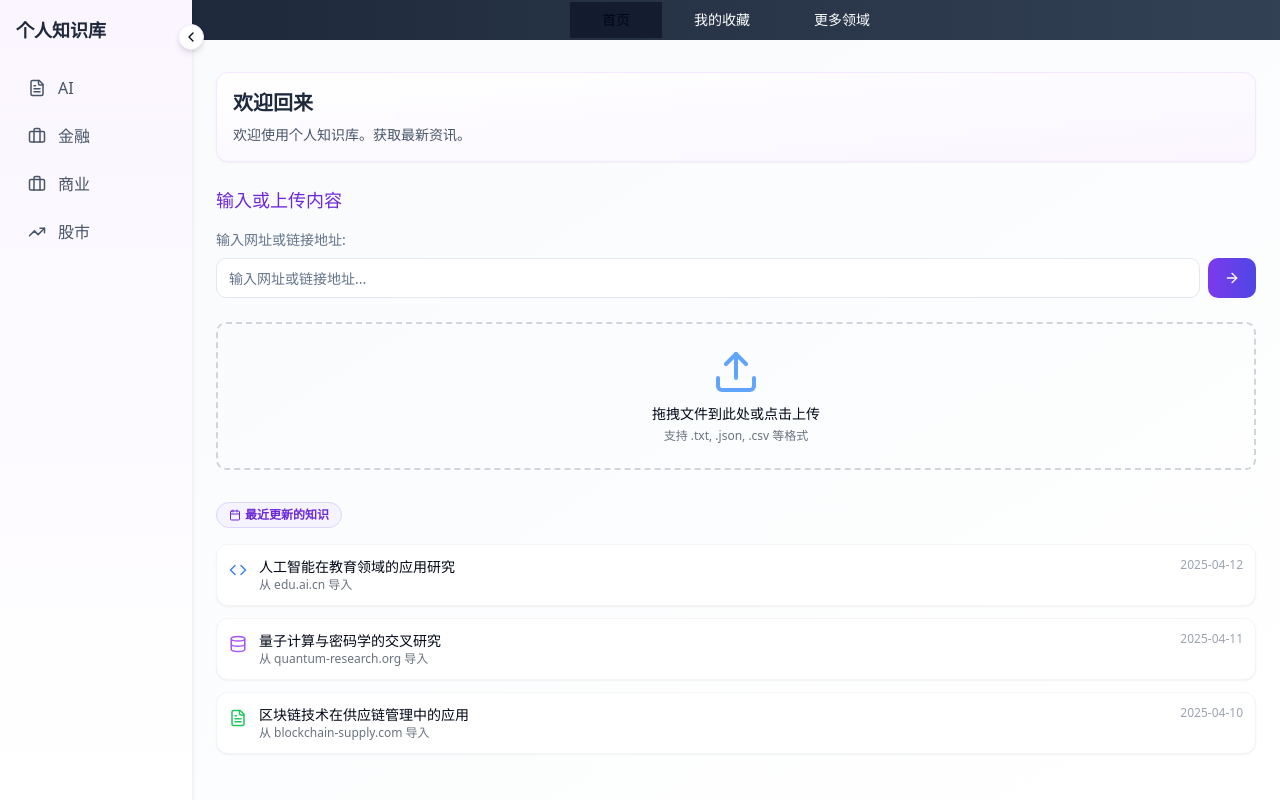
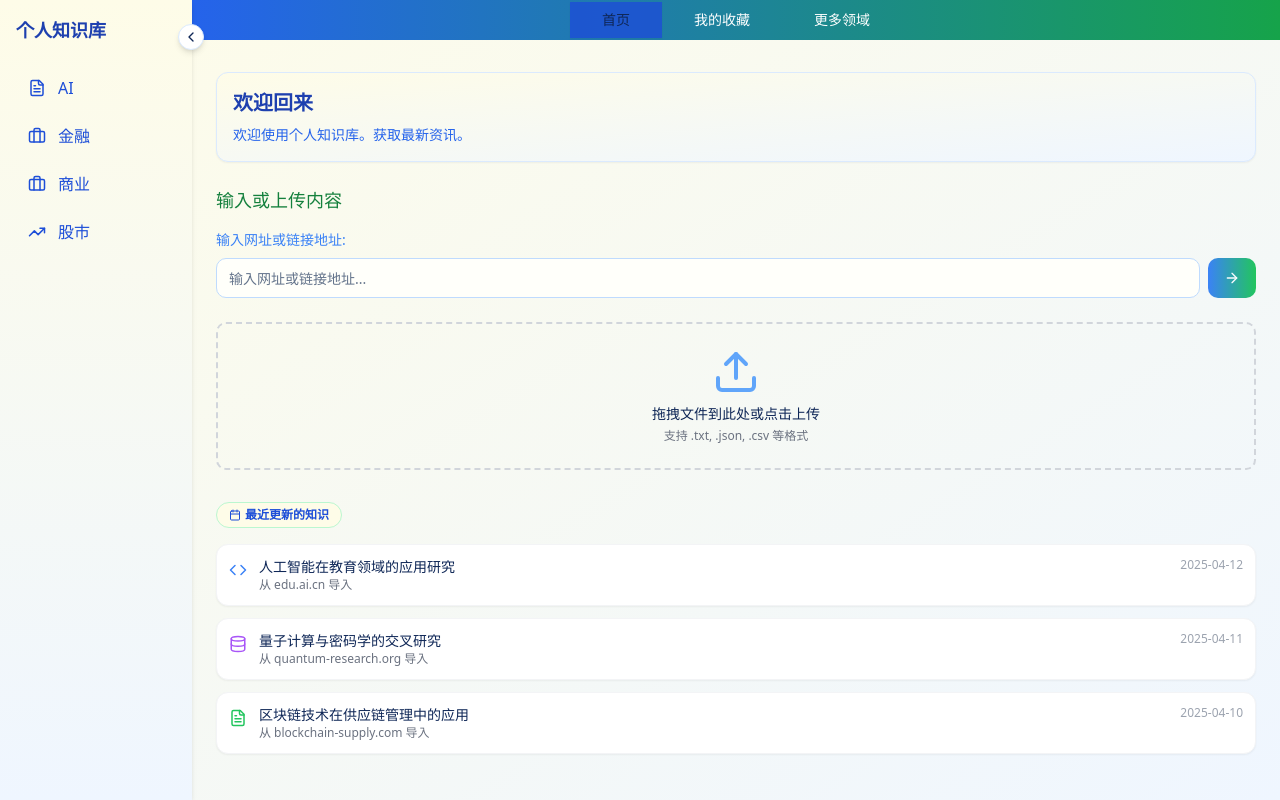
Before and after one commit to YiErWuXiu/personal-knowledge-hub-front, a React (Vite) app: page / in a window 1280 px wide. Built offline with nearby package versions, Linux system fonts and the light colour scheme.

Commit message:
Refactor: Update app colors

```diff
--- a/src/components/Sidebar.tsx
+++ b/src/components/Sidebar.tsx
@@ -13,17 +13,17 @@ const Sidebar = () => {
   }
 
   return (
-    <div className={`${isCollapsed ? 'w-12' : 'w-48'} bg-gradient-to-b from-purple-50 to-white min-h-screen p-4 flex flex-col relative transition-all duration-300 shadow-md`}>
+    <div className={`${isCollapsed ? 'w-12' : 'w-48'} bg-gradient-to-b from-yellow-50 to-blue-50 min-h-screen p-4 flex flex-col relative transition-all duration-300 shadow-md`}>
       {/* Collapse Toggle Button */}
       <button
         onClick={() => setIsCollapsed(!isCollapsed)}
-        className="absolute -right-3 top-6 bg-white rounded-full p-1 shadow-md hover:bg-purple-50 z-10 border border-purple-100"
+        className="absolute -right-3 top-6 bg-white rounded-full p-1 shadow-md hover:bg-yellow-50 z-10 border border-blue-100"
       >
         {isCollapsed ? <ChevronRight size={16} /> : <ChevronLeft size={16} />}
       </button>
 
       <div className="mb-6">
-        {!isCollapsed && <h2 className="text-lg font-semibold text-slate-800">个人知识库</h2>}
+        {!isCollapsed && <h2 className="text-lg font-semibold text-blue-800">个人知识库</h2>}
       </div>
 
       <nav className="space-y-2">
@@ -80,7 +80,7 @@ const SidebarItem = ({
       className={`flex items-center gap-3 px-3 py-2 rounded-md transition-colors ${
         isActive
           ? "premium-sidebar-item shadow-sm"
-          : "text-slate-600 hover:bg-purple-50 hover:text-purple-700"
+          : "text-blue-700 hover:bg-green-50 hover:text-green-700"
       }`}
       title={isCollapsed ? label : ""}
     >
--- a/src/index.css
+++ b/src/index.css
@@ -5,82 +5,83 @@
 
 @layer base {
   :root {
-    --background: 0 0% 100%;
-    --foreground: 222.2 84% 4.9%;
+    --background: 60 100% 99%;
+    --foreground: 220 70% 20%;
 
     --card: 0 0% 100%;
-    --card-foreground: 222.2 84% 4.9%;
+    --card-foreground: 220 70% 20%;
 
     --popover: 0 0% 100%;
-    --popover-foreground: 222.2 84% 4.9%;
+    --popover-foreground: 220 70% 20%;
 
-    --primary: 240 5.9% 10%;
+    --primary: 200 90% 50%;
     --primary-foreground: 210 40% 98%;
 
-    --secondary: 240 4.8% 95.9%;
-    --secondary-foreground: 222.2 47.4% 11.2%;
+    --secondary: 120 60% 95%;
+    --secondary-foreground: 120 50% 25%;
 
-    --muted: 210 40% 96.1%;
+    --muted: 60 30% 96%;
     --muted-foreground: 215.4 16.3% 46.9%;
 
-    --accent: 262 83% 58%;
-    --accent-foreground: 210 40% 98%;
+    --accent: 55 90% 60%;
+    --accent-foreground: 55 90% 15%;
 
     --destructive: 0 84.2% 60.2%;
     --destructive-foreground: 210 40% 98%;
 
-    --border: 214.3 31.8% 91.4%;
-    --input: 214.3 31.8% 91.4%;
-    --ring: 222.2 84% 4.9%;
+    --border: 220 20% 90%;
+    --input: 220 20% 90%;
+    --ring: 200 90% 50%;
 
     --radius: 0.75rem;
 
-    --sidebar-background: 240 5% 98%;
-    --sidebar-foreground: 240 5.3% 26.1%;
-    --sidebar-primary: 262 83% 58%;
+    --sidebar-background: 60 100% 97%;
+    --sidebar-foreground: 220 70% 20%;
+    --sidebar-primary: 200 90% 50%;
     --sidebar-primary-foreground: 0 0% 100%;
-    --sidebar-accent: 240 4.8% 95.9%;
-    --sidebar-accent-foreground: 240 5.9% 10%;
-    --sidebar-border: 263 85% 95%;
-    --sidebar-ring: 262 83% 58%;
+    --sidebar-accent: 120 60% 95%;
+    --sidebar-accent-foreground: 120 50% 25%;
+    --sidebar-border: 55 90% 85%;
+    --sidebar-ring: 200 90% 50%;
   }
 
   .dark {
-    --background: 222.2 84% 4.9%;
+    --background: 220 50% 10%;
     --foreground: 210 40% 98%;
 
-    --card: 222.2 84% 4.9%;
+    --card: 220 50% 10%;
     --card-foreground: 210 40% 98%;
 
-    --popover: 222.2 84% 4.9%;
+    --popover: 220 50% 10%;
     --popover-foreground: 210 40% 98%;
 
-    --primary: 210 40% 98%;
-    --primary-foreground: 222.2 47.4% 11.2%;
+    --primary: 200 90% 40%;
+    --primary-foreground: 210 40% 98%;
 
-    --secondary: 217.2 32.6% 17.5%;
-    --secondary-foreground: 210 40% 98%;
+    --secondary: 120 30% 20%;
+    --secondary-foreground: 120 60% 95%;
 
     --muted: 217.2 32.6% 17.5%;
     --muted-foreground: 215 20.2% 65.1%;
 
-    --accent: 262 83% 58%;
-    --accent-foreground: 210 40% 98%;
+    --accent: 55 70% 45%;
+    --accent-foreground: 55 100% 95%;
 
     --destructive: 0 62.8% 30.6%;
     --destructive-foreground: 210 40% 98%;
 
     --border: 217.2 32.6% 17.5%;
     --input: 217.2 32.6% 17.5%;
-    --ring: 212.7 26.8% 83.9%;
-    --sidebar-background: 240 5.9% 10%;
-    --sidebar-foreground: 240 4.8% 95.9%;
-    --sidebar-primary: 262 83% 58%;
+    --ring: 200 90% 40%;
+
+    --sidebar-background: 220 40% 15%;
+    --sidebar-foreground: 210 40% 98%;
+    --sidebar-primary: 200 90% 40%;
     --sidebar-primary-foreground: 0 0% 100%;
-    --sidebar-accent: 240 3.7% 15.9%;
-    --sidebar-accent-foreground: 240 4.8% 95.9%;
-    --sidebar-border: 240 3.7% 15.9%;
-    --sidebar-ring: 262 83% 58%;
+    --sidebar-accent: 120 30% 20%;
+    --sidebar-accent-foreground: 120 60% 95%;
+    --sidebar-border: 217.2 32.6% 17.5%;
+    --sidebar-ring: 200 90% 40%;
   }
 }
 
@@ -96,18 +97,18 @@
 
 @layer components {
   .premium-card {
-    @apply bg-gradient-to-br from-white to-purple-50 shadow-lg border border-purple-100;
+    @apply bg-gradient-to-br from-yellow-50 to-blue-50 shadow-lg border border-blue-100;
   }
 
   .premium-header {
-    @apply bg-gradient-to-r from-slate-800 to-slate-700;
+    @apply bg-gradient-to-r from-blue-600 to-green-600;
   }
 
   .premium-button {
-    @apply bg-gradient-to-r from-violet-600 to-indigo-600 hover:from-violet-700 hover:to-indigo-700 text-white;
+    @apply bg-gradient-to-r from-blue-500 to-green-500 hover:from-blue-600 hover:to-green-600 text-white;
   }
 
   .premium-sidebar-item {
-    @apply bg-gradient-to-r from-purple-100 to-indigo-100 text-purple-800;
+    @apply bg-gradient-to-r from-yellow-100 to-green-100 text-blue-800;
   }
 }
--- a/src/pages/Index.tsx
+++ b/src/pages/Index.tsx
@@ -41,7 +41,7 @@ const Index = () => {
   ];
 
   return (
-    <div className="flex min-h-screen bg-gradient-to-br from-slate-50 to-white">
+    <div className="flex min-h-screen bg-gradient-to-br from-yellow-50 to-blue-50">
       {/* Left Sidebar */}
       <Sidebar />
 
@@ -52,20 +52,20 @@ const Index = () => {
           <TabsList className="w-full rounded-none premium-header">
             <TabsTrigger
               value="home"
-              className="data-[state=active]:bg-slate-900/80 text-white px-8 py-2 rounded-none"
+              className="data-[state=active]:bg-blue-700/80 text-white px-8 py-2 rounded-none"
             >
               首页
             </TabsTrigger>
             <TabsTrigger
               value="favorites"
-              className="data-[state=active]:bg-slate-900/80 text-white px-8 py-2 rounded-none"
+              className="data-[state=active]:bg-blue-700/80 text-white px-8 py-2 rounded-none"
               onClick={() => navigate('/favorites')}
             >
               我的收藏
             </TabsTrigger>
             <TabsTrigger
               value="more-areas"
-              className="data-[state=active]:bg-slate-900/80 text-white px-8 py-2 rounded-none"
+              className="data-[state=active]:bg-blue-700/80 text-white px-8 py-2 rounded-none"
               onClick={() => navigate('/more-areas')}
             >
               更多领域
@@ -77,22 +77,22 @@ const Index = () => {
             {/* Welcome Card */}
             <Card className="mb-6 premium-card">
               <CardContent className="p-4">
-                <h2 className="text-xl font-bold text-slate-800 mb-2">欢迎回来</h2>
-                <p className="text-sm text-slate-600">欢迎使用个人知识库。获取最新资讯。</p>
+                <h2 className="text-xl font-bold text-blue-800 mb-2">欢迎回来</h2>
+                <p className="text-sm text-blue-600">欢迎使用个人知识库。获取最新资讯。</p>
               </CardContent>
             </Card>
 
             {/* Content Input Section */}
             <div className="mb-6">
-              <h3 className="text-lg mb-4 text-violet-700 font-medium">输入或上传内容</h3>
+              <h3 className="text-lg mb-4 text-green-700 font-medium">输入或上传内容</h3>
 
               {/* Text Input */}
               <div className="mb-6">
-                <p className="text-sm text-slate-500 mb-2">输入网址或链接地址:</p>
+                <p className="text-sm text-blue-500 mb-2">输入网址或链接地址:</p>
                 <div className="flex gap-2">
                   <Input
                     placeholder="输入网址或链接地址..."
-                    className="flex-1 border-slate-200 focus:border-violet-300"
+                    className="flex-1 border-blue-200 focus:border-green-300"
                     value={searchValue}
                     onChange={(e) => setSearchValue(e.target.value)}
                   />
@@ -108,7 +108,7 @@ const Index = () => {
 
             {/* Recent Knowledge */}
             <div className="mt-8">
-              <Badge variant="outline" className="bg-violet-50 text-violet-700 border-violet-200 flex w-fit items-center gap-1 px-3 py-1 mb-4">
+              <Badge variant="outline" className="bg-yellow-50 text-blue-700 border-green-200 flex w-fit items-center gap-1 px-3 py-1 mb-4">
                 <Calendar className="h-3 w-3" />
                 <span>最近更新的知识</span>
               </Badge>
@@ -125,7 +125,7 @@ const Index = () => {
           <TabsContent value="favorites">
             <div className="p-6">
               <h2 className="text-xl font-semibold mb-4">我的收藏</h2>
-              <p className="text-slate-500">点击下方按钮查看我的收藏页面。</p>
+              <p className="text-blue-500">点击下方按钮查看我的收藏页面。</p>
               <Button
                 className="mt-4 premium-button"
                 onClick={() => navigate('/favorites')}
@@ -139,7 +139,7 @@ const Index = () => {
           <TabsContent value="more-areas">
             <div className="p-6">
               <h2 className="text-xl font-semibold mb-4">更多领域</h2>
-              <p className="text-slate-500">点击下方按钮查看更多领域页面。</p>
+              <p className="text-blue-500">点击下方按钮查看更多领域页面。</p>
               <Button
                 className="mt-4 premium-button"
                 onClick={() => navigate('/more-areas')}
--- a/tailwind.config.ts
+++ b/tailwind.config.ts
@@ -64,17 +64,19 @@ export default {
 					ring: 'hsl(var(--sidebar-ring))'
 				},
 				knowledge: {
-					ai: '#4a8ef9',
-					quantum: '#a667e4',
-					bio: '#4caf50',
-					web: '#9163cb',
-					blockchain: '#2aa198'
+					ai: '#3B82F6',
+					quantum: '#22C55E',
+					bio: '#EAB308',
+					web: '#0EA5E9',
+					blockchain: '#14B8A6'
 				},
 				premium: {
-					purple: '#9b87f5',
-					violet: '#7E69AB',
-					softPurple: '#E5DEFF',
-					darkPurple: '#1A1F2C'
+					blue: '#3B82F6',
+					green: '#22C55E',
+					yellow: '#EAB308',
+					softBlue: '#DBEAFE',
+					softGreen: '#DCFCE7',
+					softYellow: '#FEF9C3'
 				}
 			},
 			borderRadius: {
@@ -107,9 +109,9 @@ export default {
 				'pulse-light': 'pulse-light 2s cubic-bezier(0.4, 0, 0.6, 1) infinite'
 			},
 			backgroundImage: {
-				'gradient-premium': 'linear-gradient(to right, #9b87f5, #7E69AB)',
-				'gradient-card': 'linear-gradient(135deg, #fdfcfb 0%, #e2d1c3 100%)',
-				'gradient-soft': 'linear-gradient(90deg, hsla(277, 75%, 84%, 1) 0%, hsla(297, 50%, 51%, 1) 100%)'
+				'gradient-premium': 'linear-gradient(to right, #3B82F6, #22C55E)',
+				'gradient-card': 'linear-gradient(135deg, #FEF9C3 0%, #DBEAFE 100%)',
+				'gradient-soft': 'linear-gradient(90deg, hsla(184deg, 70%, 75%, 1) 0%, hsla(63, 90%, 76%, 1) 100%)'
 			}
 		}
 	},
```
